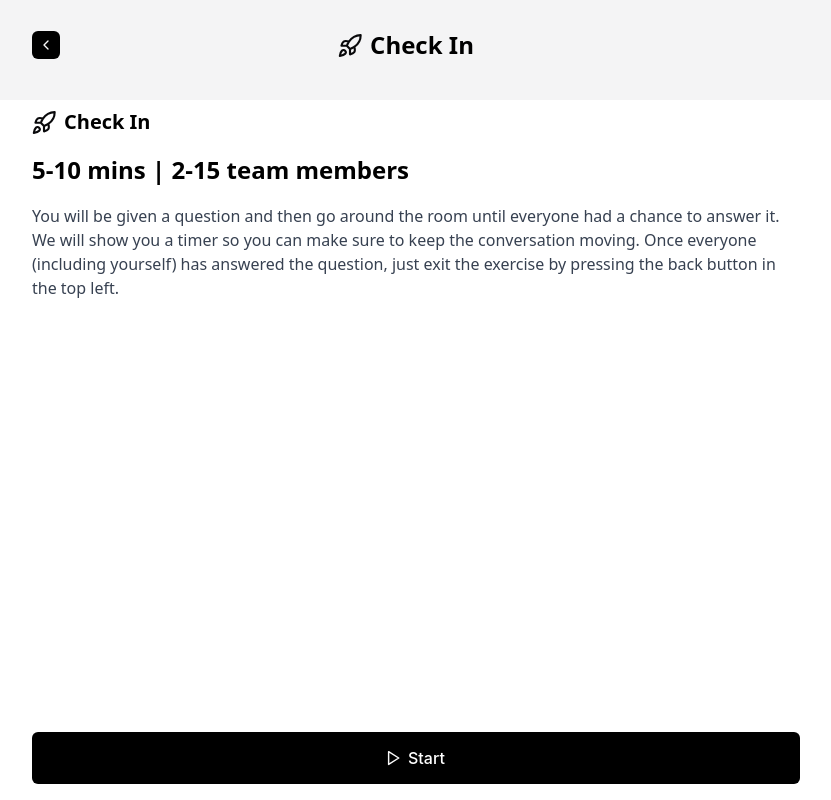
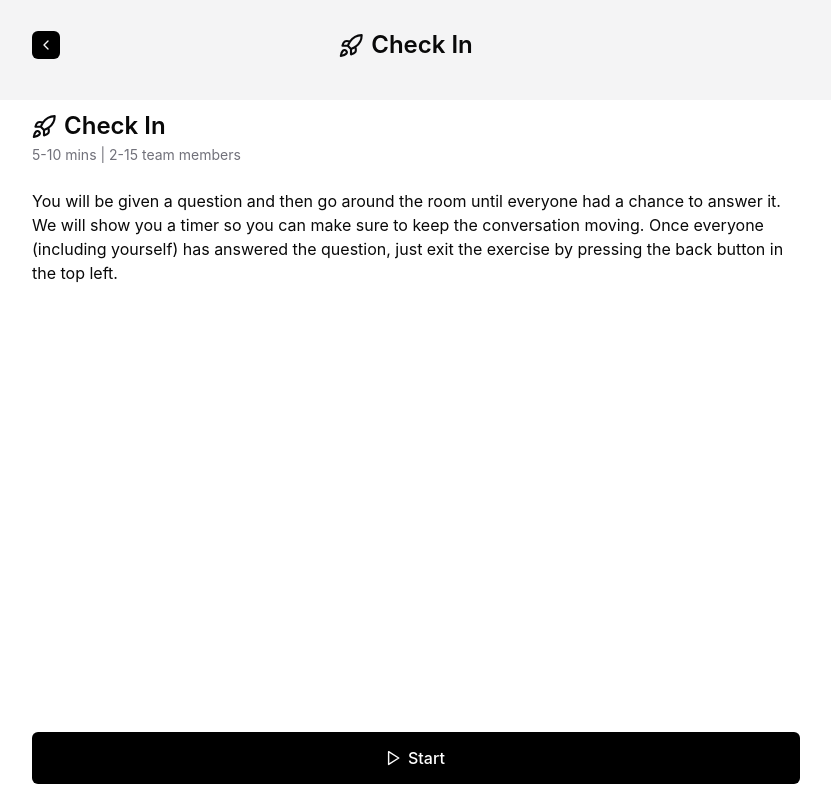
Before and after one commit to Juandr0/CheckIn-work-test, a React (Vite) app: page /#/exercise in a window 1280 px wide. Shown: the whole page, without its empty margins (224-1055 px from the left). Built offline with nearby package versions, Linux system fonts and the light colour scheme.

Commit message:
fixed fonts

```diff
--- a/src/components/questionsWithTimer/QuestionsWithTimer.tsx
+++ b/src/components/questionsWithTimer/QuestionsWithTimer.tsx
@@ -23,9 +23,9 @@ const QuestionsWithTimer: React.FC<QuestionsWithTimerProps> = ({ exercise }) =>
 
     return (
         <div className='flex flex-col flex-1 justify-between w-min-full'>
-            <div className='flex items-center justify-between mb-4'>
-                <span>{question}</span>
-                <button onClick={displayNewQuestion} className='p-1'>
+            <div className='flex items-center justify-between mt-4'>
+                <span className='text-xl font-inter'>{question}</span>
+                <button onClick={displayNewQuestion}>
                     <img src={ReloadIcon} alt="Refresh question" className='h-6 w-6' />
                 </button>
             </div>
--- a/src/pages/exercise/Exercise.tsx
+++ b/src/pages/exercise/Exercise.tsx
@@ -1,4 +1,3 @@
-// Exercise Component
 import { useEffect, useState } from 'react';
 import Play from '../../assets/Play.svg';
 import Rocket from '../../assets/Rocket.svg';
@@ -41,7 +40,7 @@ export default function Exercise() {
             <Header title={
                 <div className="flex items-center">
                     <img src={Rocket} className="w-[24px] h-[24px] mr-2" alt="Rocket icon" />
-                    <h1 className="text-black text-lg font-semibold">{exercise.title}</h1>
+                    <h1 className="title">{exercise.title}</h1>
                 </div>
             } />
             <div className="flex justify-center px-4 mt-2 flex-1">
@@ -67,9 +66,9 @@ export default function Exercise() {
 
 function ExerciseHeader({ title }: { title: string }) {
     return (
-        <div className="flex items-center mb-4">
+        <div className="flex items-center">
             <img src={Rocket} className="w-[24px] h-[24px] mr-2" alt="Rocket icon" />
-            <h1 className="text-black text-xl font-semibold">{title}</h1>
+            <h1 className="title">{title}</h1>
         </div>
     );
 }
@@ -78,8 +77,8 @@ function ExerciseIntro({ sessionInfo, description, onStart }: { sessionInfo: str
     return (
         <div className="flex flex-col flex-1 justify-between">
             <div>
-                <h2 className="text-lg font-semibold">{sessionInfo}</h2>
-                <p className="mt-4 text-gray-700">{description}</p>
+                <h2 className="titleDescription">{sessionInfo}</h2>
+                <p className="mt-6 body">{description}</p>
             </div>
             <div className='pb-4'>
                 <Button
```
